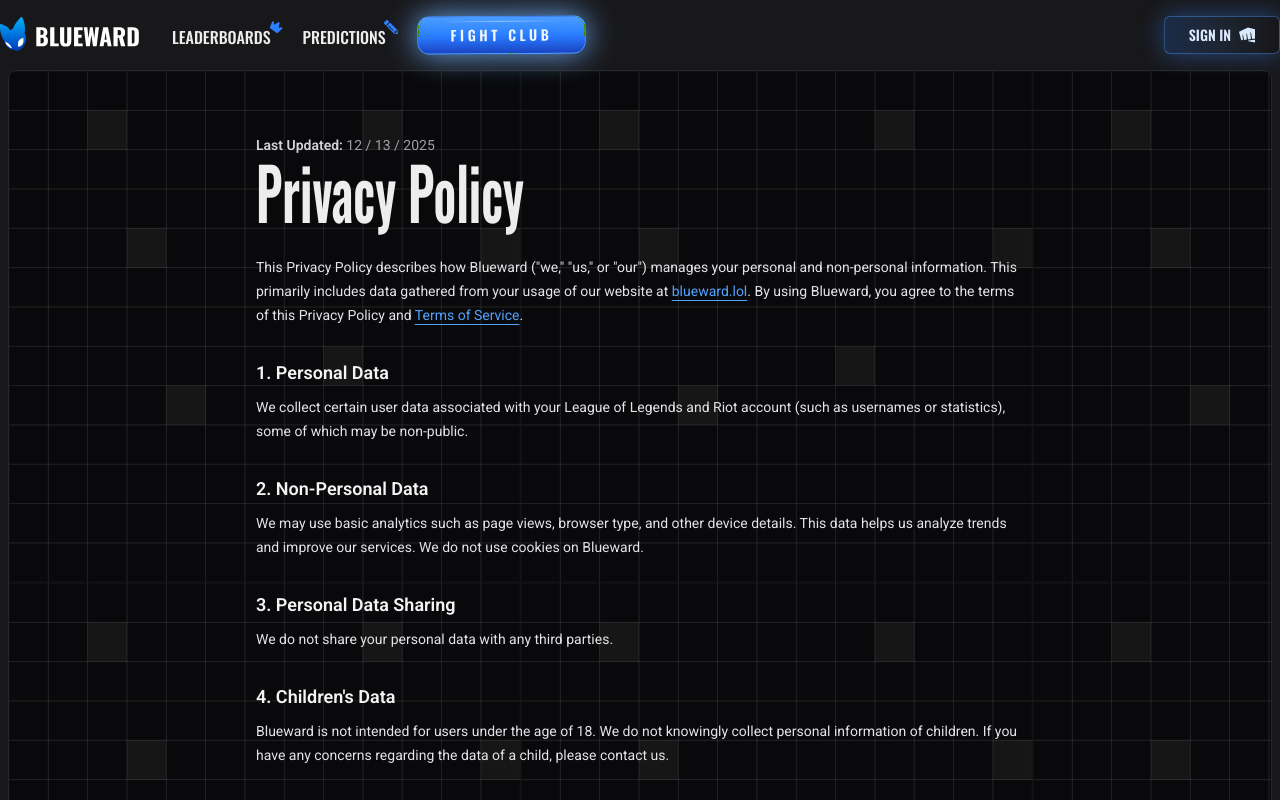
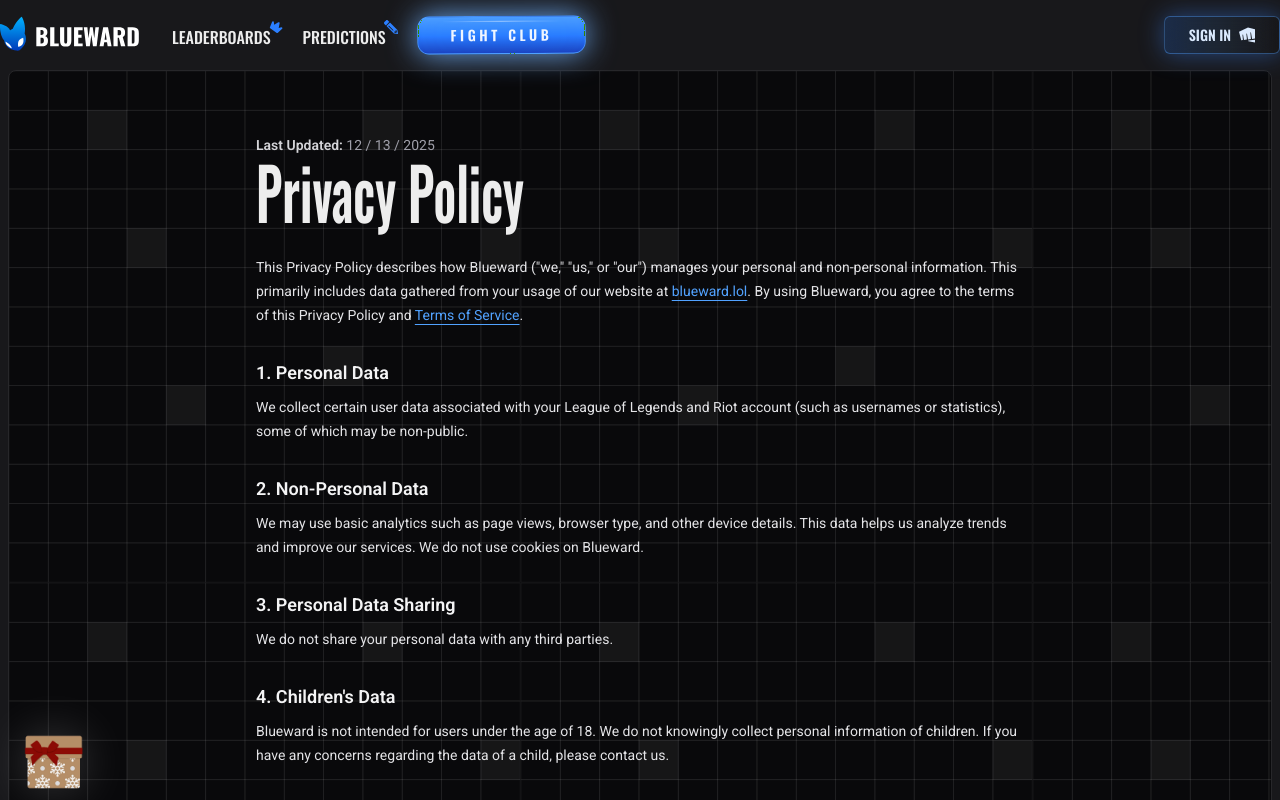
Before and after one commit to Kickblip/blueward, a Next.js app in the folder apps/web/: page /privacy in a window 1280 px wide. Shown: the top 800 px of the page. Built offline with nearby package versions, Linux system fonts and the light colour scheme.

Commit message:
A fun little promo popup

```diff
--- a/apps/web/app/layout.tsx
+++ b/apps/web/app/layout.tsx
@@ -3,12 +3,11 @@ import { Oswald, Roboto } from "next/font/google"
 import "./globals.css"
 import { NavbarLayout, NavbarLink } from "@repo/ui/Navbar"
 import { SpeedInsights } from "@vercel/speed-insights/next"
-import MarketsMarqueePopup from "@repo/ui/MarketsMarqueePopup"
 import { PiCrownSimpleFill } from "react-icons/pi"
-import { RiSwordFill } from "react-icons/ri"
 import LightningButton from "@repo/ui/LightningButton"
 import MainContentFrame from "@repo/ui/MainContentFrame"
 import { FaPencilAlt } from "react-icons/fa"
+import LetterPopup from "@/components/LetterPopup"
 
 const oswald = Oswald({
   variable: "--font-oswald",
@@ -35,11 +34,11 @@ export default function RootLayout({
       <body className={`${oswald.variable} ${roboto.className}`}>
         <SpeedInsights />
 
+        <LetterPopup src={"/postcard.webp"} />
+
         <MainContentFrame Navbar={<Navbar />} patternUrl="/grid.svg" patternSize={512}>
           {children}
         </MainContentFrame>
-
-        {/* <MarketsMarqueePopup /> */}
       </body>
     </html>
   )
--- /dev/null
+++ b/apps/web/components/LetterPopup.tsx
@@ -0,0 +1,65 @@
+"use client"
+
+import Image from "next/image"
+import { AnimatePresence, motion } from "framer-motion"
+import { useState } from "react"
+
+export default function LetterPopup({ src }: { src: string }) {
+  const [open, setOpen] = useState(false)
+
+  return (
+    <>
+      <button type="button" onClick={() => setOpen(true)} className="fixed bottom-2 left-6 cursor-pointer">
+        <motion.div
+          animate={open ? { x: 0 } : { x: [-2, 2] }}
+          transition={{
+            duration: 0.45,
+            repeat: open ? 0 : Infinity,
+            repeatType: "mirror",
+            ease: "linear",
+          }}
+        >
+          <span aria-hidden className="pointer-events-none absolute inset-0 -z-10 rounded-full bg-white/20 blur-xl" />
+          <Image
+            src="/gift.webp"
+            alt="Gift Letter"
+            width={60}
+            height={60}
+            className="h-[60px] w-[60px] object-contain"
+            priority
+          />
+        </motion.div>
+      </button>
+
+      <AnimatePresence>
+        {open && (
+          <motion.div
+            className="fixed inset-0 z-50 flex items-center justify-center"
+            initial={{ opacity: 0 }}
+            animate={{ opacity: 1 }}
+            exit={{ opacity: 0 }}
+            onClick={() => setOpen(false)}
+          >
+            <motion.div
+              className="absolute inset-0 bg-black/50"
+              initial={{ opacity: 0 }}
+              animate={{ opacity: 1 }}
+              exit={{ opacity: 0 }}
+            />
+
+            <motion.div
+              className="relative w-[90vw] max-w-[520px] aspect-[3/4]"
+              initial={{ y: "100vh", opacity: 0 }}
+              animate={{ y: 0, opacity: 1 }}
+              exit={{ y: "100vh", opacity: 0 }}
+              transition={{ type: "spring", stiffness: 260, damping: 24 }}
+              onClick={(e) => e.stopPropagation()}
+            >
+              <Image src={src} alt="Letter" fill sizes="90vw" className="object-contain" priority />
+            </motion.div>
+          </motion.div>
+        )}
+      </AnimatePresence>
+    </>
+  )
+}
```
